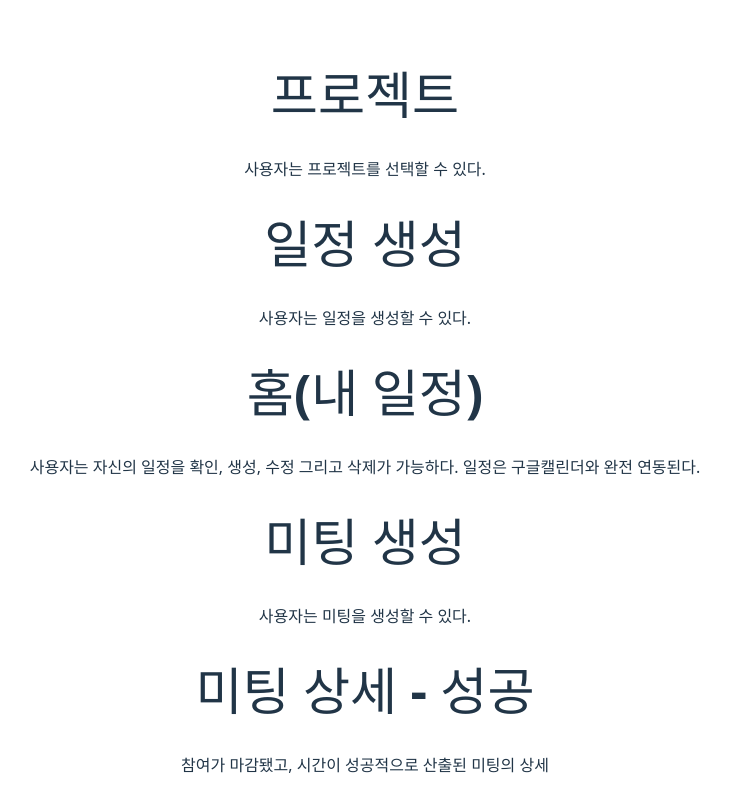
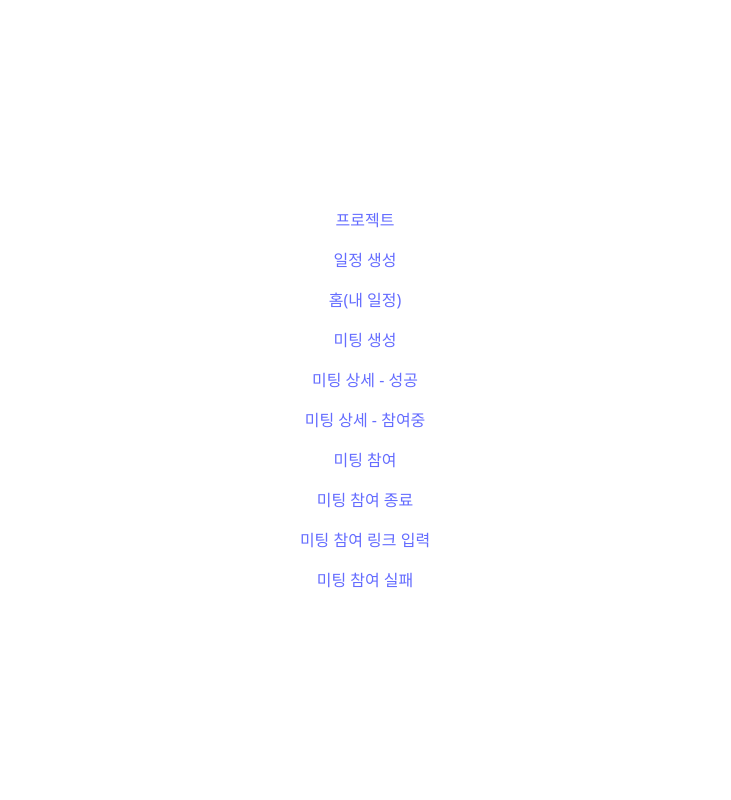
Before and after one commit to Meetcha-DevTeam/meetcha-pm, a React (Vite) app in the folder packages/req-specify/: page / in a window 1280 px wide. Shown: the top 800 px of the page, without its empty margins (275-1006 px from the left). Built offline with nearby package versions, Linux system fonts and the light colour scheme.

Commit message:
feat: add route

```diff
--- a/packages/req-specify/package.json
+++ b/packages/req-specify/package.json
@@ -11,7 +11,8 @@
   },
   "dependencies": {
     "react": "^19.1.0",
-    "react-dom": "^19.1.0"
+    "react-dom": "^19.1.0",
+    "react-router-dom": "^7.6.3"
   },
   "devDependencies": {
     "@eslint/js": "^9.29.0",
--- a/packages/req-specify/src/app.tsx
+++ b/packages/req-specify/src/app.tsx
@@ -1,20 +1,20 @@
-import { useState } from "react";
+import { BrowserRouter, Routes, Route } from "react-router-dom";
 import "./app.css";
-import type { Spec } from "./types/base";
 import { generateSpec } from "./utils/generateSpec";
+import { SpecContext } from "./hooks/useSpec";
+import { HomePage } from "./pages/home";
+import { SpecPage } from "./pages/spec";
 
 function App() {
-  const [specMap] = useState<Map<string, Spec>>(() => generateSpec());
-
   return (
-    <>
-      {Array.from(specMap.values()).map((spec) => (
-        <div key={spec.id}>
-          <h1>{spec.name}</h1>
-          <p>{spec.description}</p>
-        </div>
-      ))}
-    </>
+    <SpecContext.Provider value={generateSpec()}>
+      <BrowserRouter>
+        <Routes>
+          <Route path="/" element={<HomePage />} />
+          <Route path="/:specId" element={<SpecPage />} />
+        </Routes>
+      </BrowserRouter>
+    </SpecContext.Provider>
   );
 }
 
--- /dev/null
+++ b/packages/req-specify/src/hooks/useSpec.ts
@@ -0,0 +1,10 @@
+import { createContext, useContext } from "react";
+import type { Spec } from "../types/base";
+import { generateSpec } from "../utils/generateSpec";
+
+export const SpecContext = createContext<Map<string, Spec>>(generateSpec());
+
+export const useSpec = () => {
+    const specMap = useContext(SpecContext);
+    return specMap;
+}
--- /dev/null
+++ b/packages/req-specify/src/pages/home.tsx
@@ -0,0 +1,15 @@
+import { Link } from "react-router-dom";
+import { useSpec } from "../hooks/useSpec";
+
+export const HomePage = () => {
+  const specMap = useSpec();
+  return (
+    <div>
+      {Array.from(specMap.values()).map((spec) => (
+        <Link key={spec.id} to={`/${spec.id}`}>
+          <p>{spec.name}</p>
+        </Link>
+      ))}
+    </div>
+  );
+};
--- /dev/null
+++ b/packages/req-specify/src/pages/spec.tsx
@@ -0,0 +1,17 @@
+import { useParams } from "react-router-dom";
+import { useSpec } from "../hooks/useSpec";
+
+export const SpecPage = () => {
+  const { specId } = useParams();
+  const specMap = useSpec();
+
+  const spec = specId ? specMap.get(specId) : null;
+
+  if (!spec) return <div>이런!</div>;
+  return (
+    <div>
+      <h1>명세서 상세 페이지</h1>
+      <p>여기에 특정 명세서의 상세 내용이 표시됩니다.</p>
+    </div>
+  );
+};
```
Also changed, not shown: 1 other file (tests, documents, lock files or other folders).
